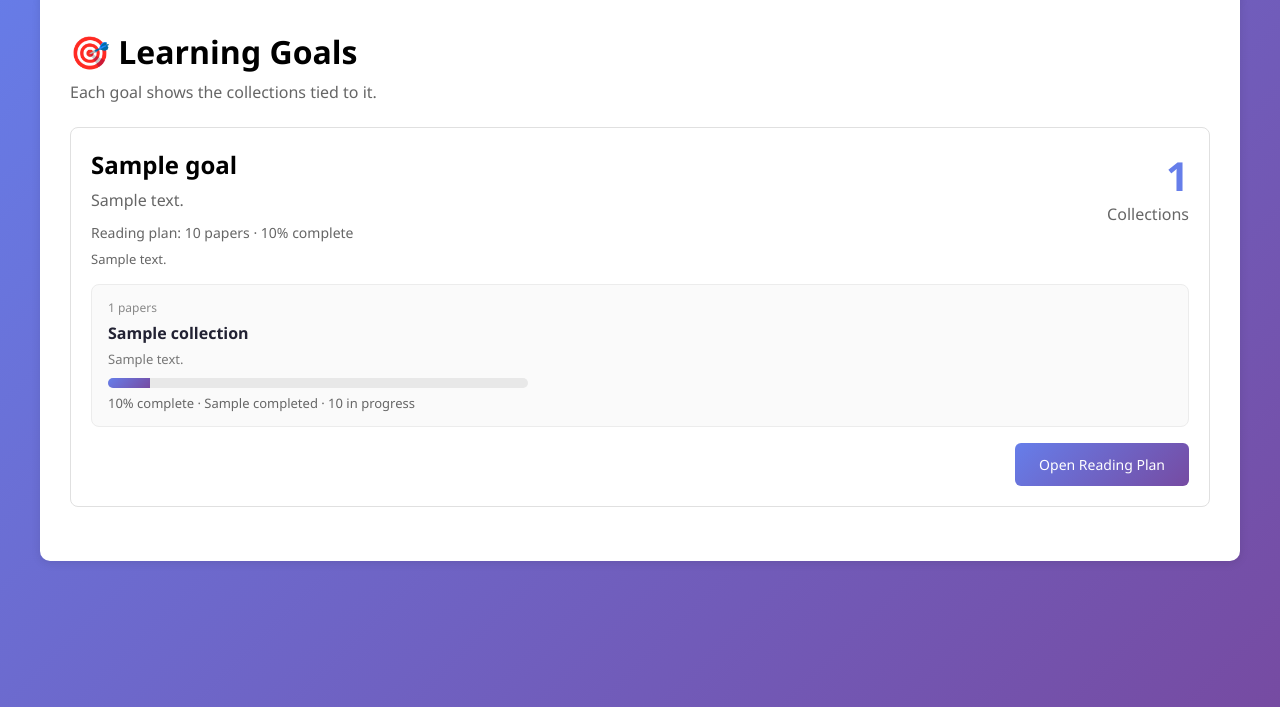
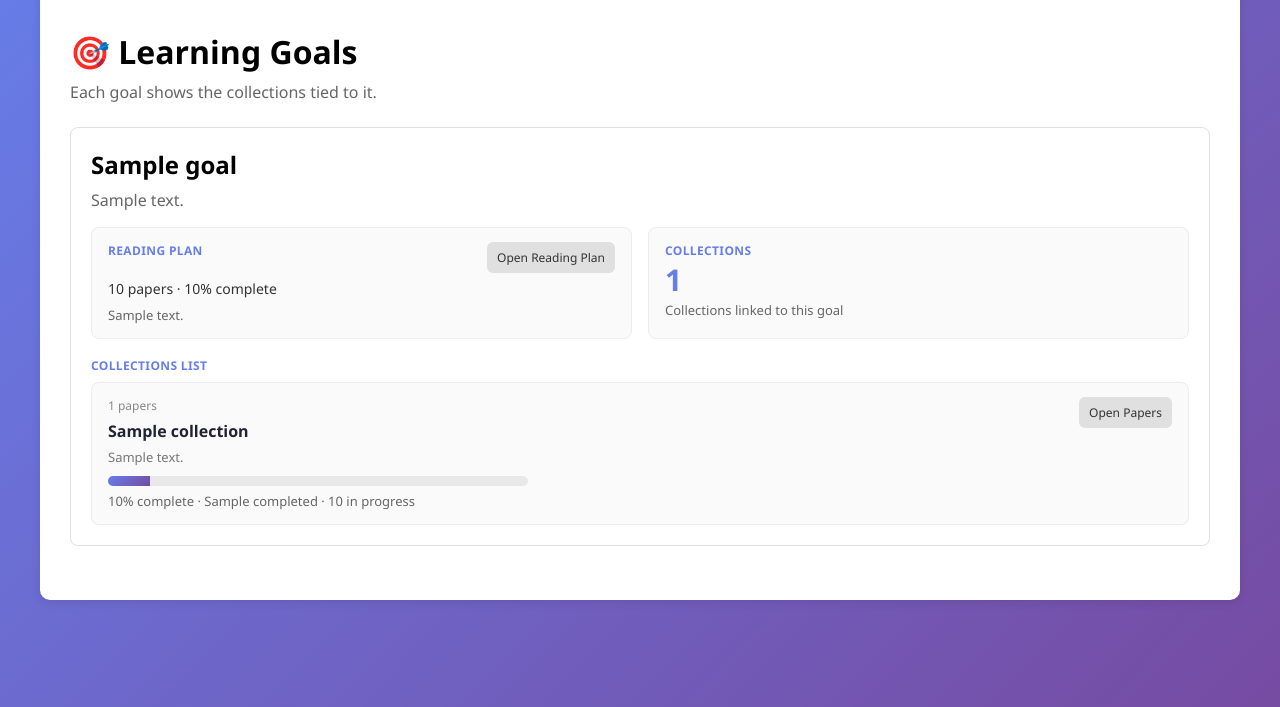
Before and after one commit to sergioss123/databricks-capstone-project, a Flask app: template templates/learning_goals.html in a window 1280 px wide. Shown: the part 93-800 px from the top of the page. Run offline with Flask 3, Linux system fonts and the light colour scheme; the template is opened without the code that fills it: most values are stand-ins (such as "Sample title", 1, 10 or a date in 2020).

Commit message:
Add Open Papers action to learning goal collections

```diff
--- a/templates/learning_goals.html
+++ b/templates/learning_goals.html
@@ -18,26 +18,41 @@
 
     {% for goal in goals %}
     <div class="card" style="margin-bottom: 24px;">
-        <div style="display: flex; justify-content: space-between; gap: 16px; flex-wrap: wrap; margin-bottom: 16px;">
+        <div style="margin-bottom: 16px;">
             <div>
                 <h2 style="margin-bottom: 8px;">{{ goal.title }}</h2>
                 {% if goal.description %}
                 <p style="color: #666; max-width: 820px;">{{ goal.description }}</p>
                 {% endif %}
-                <div style="margin-top: 12px; color: #666; font-size: 14px;">
-                    Reading plan: {{ goal.reading_plan_total }} papers · {{ goal.reading_plan_progress }}% complete
+            </div>
+        </div>
+
+        <div style="display: grid; gap: 16px; grid-template-columns: repeat(auto-fit, minmax(320px, 1fr)); margin-bottom: 18px;">
+            <div style="border: 1px solid #ececec; border-radius: 8px; padding: 14px 16px; background: #fafafa;">
+                <div style="display: flex; justify-content: space-between; align-items: start; gap: 10px; flex-wrap: wrap; margin-bottom: 6px;">
+                    <div style="font-size: 12px; color: #667eea; font-weight: 700; letter-spacing: 0.03em; text-transform: uppercase;">Reading Plan</div>
+                    <a href="{{ url_for('learning_goal_reading_plan', goal_id=goal.id) }}" class="btn btn-secondary" style="padding: 7px 10px; font-size: 12px;">Open Reading Plan</a>
+                </div>
+                <div style="color: #333; font-size: 14px;">
+                    {{ goal.reading_plan_total }} papers · {{ goal.reading_plan_progress }}% complete
                 </div>
                 {% if goal.reading_plan_preview %}
                 <div style="margin-top: 8px; color: #666; font-size: 13px;">
                     {{ goal.reading_plan_preview | join(' · ') }}
                 </div>
+                {% else %}
+                <div style="margin-top: 8px; color: #999; font-size: 13px;">No papers yet in this reading plan.</div>
                 {% endif %}
             </div>
-            <div style="min-width: 120px; text-align: right;">
-                <div style="font-size: 40px; font-weight: 700; color: #667eea;">{{ goal.collection_count }}</div>
-                <div style="color: #666;">Collections</div>
+
+            <div style="border: 1px solid #ececec; border-radius: 8px; padding: 14px 16px; background: #fafafa;">
+                <div style="font-size: 12px; color: #667eea; margin-bottom: 6px; font-weight: 700; letter-spacing: 0.03em; text-transform: uppercase;">Collections</div>
+                <div style="font-size: 30px; font-weight: 700; color: #667eea; line-height: 1; margin-bottom: 6px;">{{ goal.collection_count }}</div>
+                <div style="color: #666; font-size: 13px;">Collections linked to this goal</div>
             </div>
         </div>
+
+        <div style="font-size: 12px; color: #667eea; margin-bottom: 8px; font-weight: 700; letter-spacing: 0.03em; text-transform: uppercase;">Collections List</div>
 
         {% if goal.collections %}
         <div style="display: grid; gap: 12px;">
@@ -57,6 +72,9 @@
                             {{ collection.progress }}% complete · {{ collection.completed_papers }} completed · {{ collection.in_progress_papers }} in progress
                         </div>
                     </div>
+                    <div style="display: flex; align-items: center;">
+                        <a href="{{ url_for('collections') }}" class="btn btn-secondary" style="padding: 7px 10px; font-size: 12px;">Open Papers</a>
+                    </div>
                 </div>
             </div>
             {% endfor %}
@@ -65,9 +83,6 @@
         <p style="color: #999; margin-top: 8px;">No collections linked to this goal yet.</p>
         {% endif %}
 
-        <div style="margin-top: 16px; display: flex; justify-content: flex-end;">
-            <a href="{{ url_for('learning_goal_reading_plan', goal_id=goal.id) }}" class="btn btn-primary">Open Reading Plan</a>
-        </div>
     </div>
     {% endfor %}
 </div>
```
